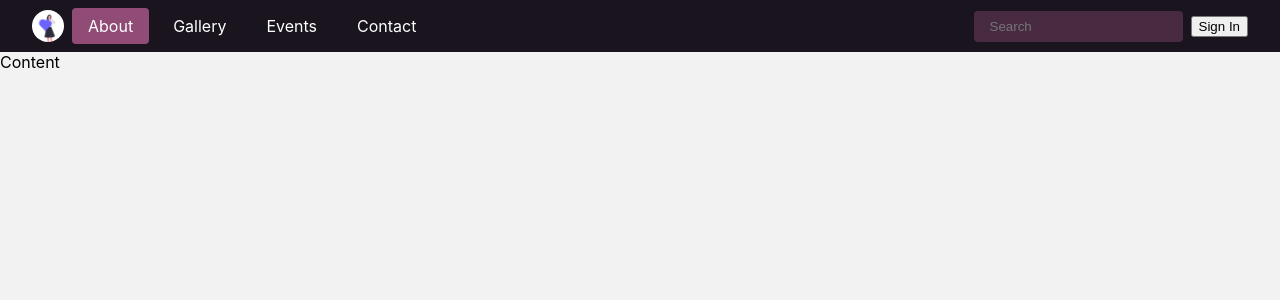
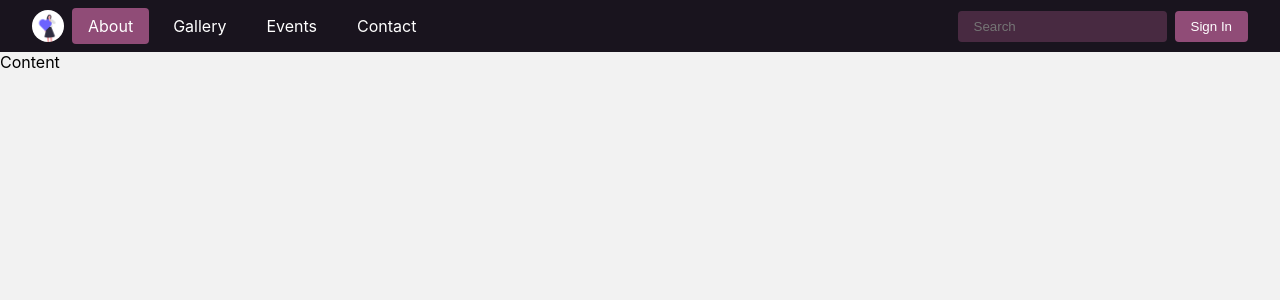
Before and after one commit to JuliaCMint/design-system, a React (Create React App) app: page / in a window 1280 px wide. Shown: the top 300 px of the page. Built offline with nearby package versions, Linux system fonts and the light colour scheme.

Commit message:
added sign in button

```diff
--- a/src/components/Header.jsx
+++ b/src/components/Header.jsx
@@ -6,6 +6,7 @@ import styled from "styled-components";
 import { SearchBar } from "./SearchBar";
 import { Logo } from "./Logo";
 import logoImg from "../images/girl.png";
+import { Button } from "./Button";
 
 export const MenuWrapper = styled(PaddingWrapper).attrs(() => ({
   padding: ["m", "xl"],
@@ -56,7 +57,7 @@ const Header = () => {
         </nav>
         <StretchableFlexContainer>
           <SearchBar placeholder="Search" />
-          <button>Sign In</button>
+          <Button>Sign In</Button>
         </StretchableFlexContainer>
       </Menu>
     </MenuWrapper>
```
